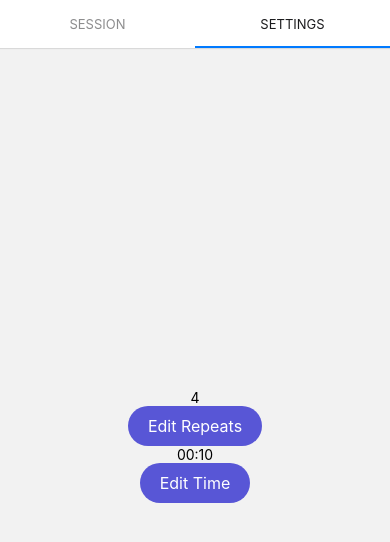
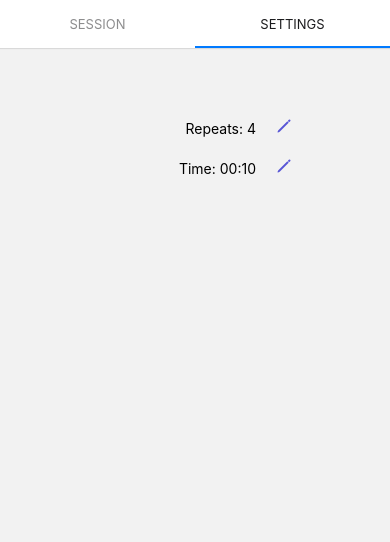
Before and after one commit to EdgardoArriagada/simpleTimer, a React Native app: screen /Settings in a window 390 px wide. Shown: the top 542 px of the page. Built offline with nearby package versions, Linux system fonts and the light colour scheme; what react-native-sound would draw is missing.

Commit message:
enough styles for sessions settings

```diff
--- a/src/presentations/screens/SessionSettingsScreen.tsx
+++ b/src/presentations/screens/SessionSettingsScreen.tsx
@@ -6,12 +6,40 @@ import {Button} from '../components/Button';
 import {useMemoizedClock, useSessionStore} from '../store/session-store';
 import {NumberPicker} from '../components/NumberPicker';
 import {AppModal} from '../components/AppModal';
+import Icon from 'react-native-vector-icons/Ionicons';
 
 enum Modals {
   None,
   EditTime,
   EditRepeats,
 }
+
+type ItemLayoutProps = {
+  onButtonPress: () => void;
+  text: string;
+  value: string | number;
+};
+
+const ItemLayout: FC<ItemLayoutProps> = ({onButtonPress, text, value}) => {
+  return (
+    <View
+      style={{
+        flexDirection: 'row',
+        justifyContent: 'flex-end',
+        alignItems: 'center',
+        width: '60%',
+      }}>
+      <Text>{`${text}: ${value}`}</Text>
+      <Button
+        secondary
+        onPress={onButtonPress}
+        renderIcon={({style}) => (
+          <Icon style={style} name="pencil-outline" size={30} color="#900" />
+        )}
+      />
+    </View>
+  );
+};
 
 export const SessionSettingsScreen: FC = () => {
   const time = useMemoizedClock();
@@ -28,14 +56,22 @@ export const SessionSettingsScreen: FC = () => {
     <View
       style={{
         flex: 1,
+        marginTop: 60,
         flexDirection: 'column',
-        justifyContent: 'center',
+        justifyContent: 'flex-start',
         alignItems: 'center',
       }}>
-      <Text>{repeats}</Text>
-      <Button onPress={() => setVisibleModal(Modals.EditRepeats)}>
-        Edit Repeats
-      </Button>
+      <ItemLayout
+        text="Repeats"
+        value={repeats}
+        onButtonPress={() => setVisibleModal(Modals.EditRepeats)}
+      />
+      <ItemLayout
+        text="Time"
+        value={time}
+        onButtonPress={() => setVisibleModal(Modals.EditTime)}
+      />
+
       <AppModal
         visible={visibleModal === Modals.EditRepeats}
         onRequestClose={closeModal}>
@@ -48,11 +84,6 @@ export const SessionSettingsScreen: FC = () => {
           }}
         />
       </AppModal>
-
-      <Text>{time}</Text>
-      <Button onPress={() => setVisibleModal(Modals.EditTime)}>
-        Edit Time
-      </Button>
 
       <AppModal
         visible={visibleModal === Modals.EditTime}
```
